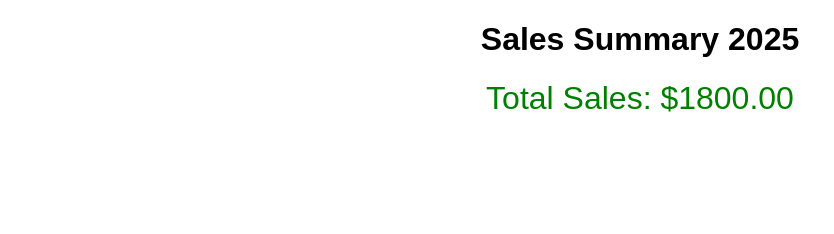
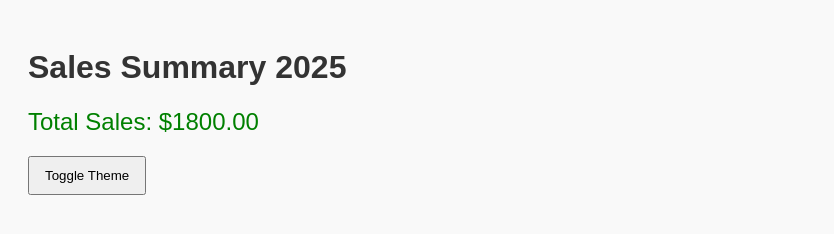
Before and after one commit to 23f1001617/sales-test-final, a plain HTML site: page index.html in a window 1280 px wide. Shown: the whole page, without its empty margins (0-834 px from the left). Drawn offline with Linux system fonts and the light colour scheme.

Commit message:
Update index.html

```diff
--- a/index.html
+++ b/index.html
@@ -7,39 +7,65 @@
     <style>
         body {
             font-family: Arial, sans-serif;
-            margin: 20px;
-            text-align: center;
+            background-color: #f9f9f9;
+            color: #333;
+            padding: 20px;
         }
         #total-sales {
+            font-size: 24px;
             color: green;
-            font-size: 2em;
             margin-top: 20px;
+        }
+        button {
+            margin-top: 20px;
+            padding: 10px 15px;
+            cursor: pointer;
+        }
+        .dark-mode {
+            background-color: #333;
+            color: #f9f9f9;
         }
     </style>
 </head>
 <body>
     <h1>Sales Summary 2025</h1>
-    <div id="total-sales">$0.00</div>
+    <div id="total-sales">Loading total sales...</div>
+    <button id="toggle-theme">Toggle Theme</button>
+    <div id="error-message" style="color: red;"></div>
+
     <script>
-        async function fetchData() {
-            const response = await fetch('data.csv');
+        async function fetchSalesData() {
+            try {
+                const response = await fetch('./data.csv');
+                if (!response.ok) throw new Error('Network response was not ok');
                 const data = await response.text();
-            const rows = data.split('\n').slice(1); // Skip header row
+                const lines = data.split('\n').slice(1); // Skip header
                 let totalSales = 0;
 
-            rows.forEach(row => {
-                const columns = row.split(',');
+                lines.forEach(line => {
+                    const columns = line.split(',');
+                    if (columns.length > 1) {
                         const sales = parseFloat(columns[1]); // Assuming sales is in the second column
                         if (!isNaN(sales)) {
                             totalSales += sales;
                         }
+                    }
                 });
 
-            document.getElementById('total-sales').textContent = '$' + totalSales.toFixed(2);
+                const formattedTotal = new Intl.NumberFormat("en-US", { style: "currency", currency: "USD" }).format(totalSales);
+                document.getElementById('total-sales').textContent = formattedTotal;
+            } catch (error) {
+                document.getElementById('error-message').textContent = "Failed to load data.";
+            }
         }
 
-        fetchData();
+        document.getElementById('toggle-theme').addEventListener('click', () => {
+            document.body.classList.toggle('dark-mode');
+        });
+
+        fetchSalesData();
     </script>
+    <!-- build-id: 2023-10-01T12:00:00Z -->
 
         <script>
         // 🔄 Universal CSV handler
@@ -61,4 +87,4 @@
         </script>
         </body>
 </html>
-<!-- build-id: 2025-10-15T18:41:40.614539 -->
+<!-- build-id: 2025-10-16T11:19:22.742651 -->
```
Lines whose indentation alone changed are shown as unchanged.
